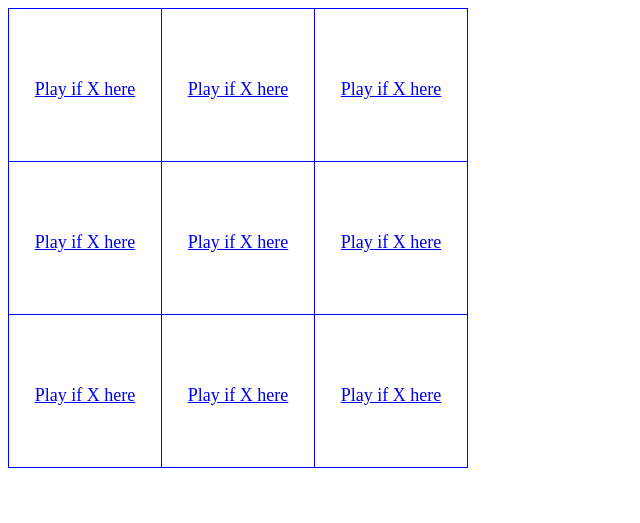
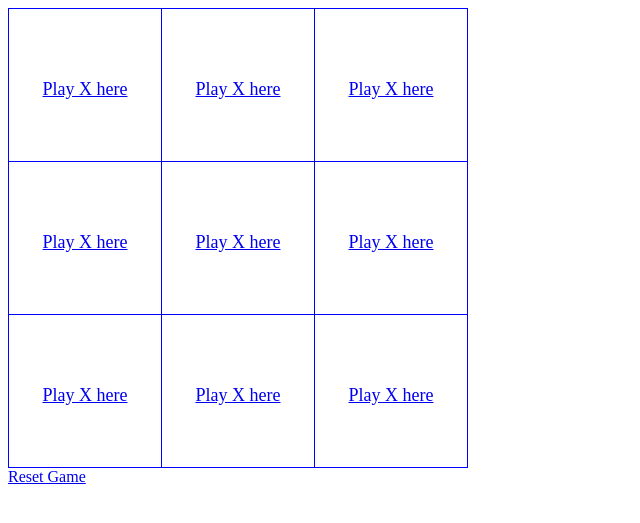
Before and after one commit to hsudhakaran/tic-tac-toe, a Flask app: page / in a window 1280 px wide. Shown: the top 523 px of the page, without its empty margins (0-640 px from the left). Run offline with Flask 2, Linux system fonts and the light colour scheme.

Commit message:
Board selection and reset

```diff
--- a/application.py
+++ b/application.py
@@ -18,4 +18,15 @@
 
 @app.route("/play/<int:row>/<int:col>")
 def play(row, col):
+    session["board"][row][col] = session["turn"]
+    if session["turn"] == "X":
+        session["turn"] = "O"
+    else:
+        session["turn"] = "X"
     return redirect(url_for("index"))
+
+@app.route("/reset")
+def reset():
+    session["board"] = [["None", "None", "None"],["None", "None", "None"],["None", "None", "None"]]
+    session["turn"] = "X"
+    return render_template("game.html", game=session["board"], turn=session["turn"])
--- a/templates/game.html
+++ b/templates/game.html
@@ -29,12 +29,13 @@
               {% if game[i][j]!="None" %}
                 {{ game[i][j] }}
               {% else %}
-                <a href="{{ url_for('play', row=i, col=j) }}">Play if {{turn}} here</a>
+                <a href="{{ url_for('play', row=i, col=j)}}">Play {{turn}} here</a>
               {% endif %}
             </td>
           {% endfor %}
         </tr>
       {% endfor %}
     </table>
+    <a href="{{ url_for('reset')}}">Reset Game</a>
   </body>
 </html>
```
